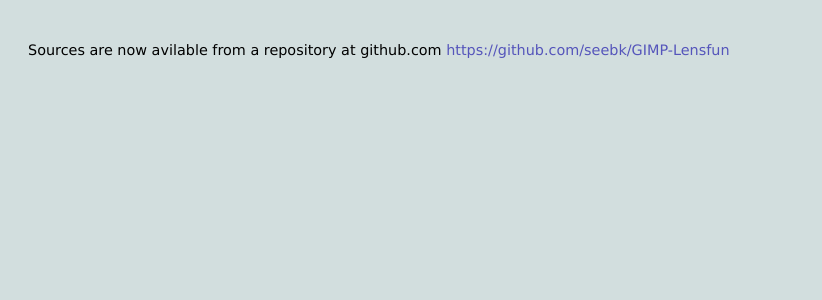
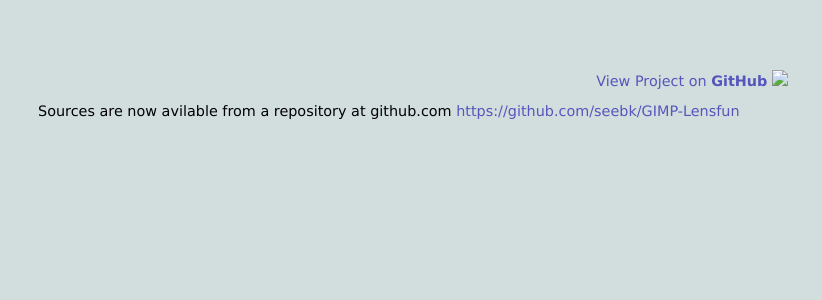
Before and after one commit to seebk/GIMP-Lensfun, a Jekyll site: the page built from _posts/2012-02-02-Github.md, in a window 1280 px wide. Shown: the top 300 px of the page, without its empty margins (0-822 px from the left). Built offline with Jekyll 4.4.1, drawn with Linux system fonts in a browser that asks for light colours; Markdown is read by kramdown in place of the engine named in the settings.

Commit message:
Add GitHub logo and link to project page in the header

```diff
--- a/_layouts/default.html
+++ b/_layouts/default.html
@@ -2,7 +2,13 @@
 
 <body>
 
-<div style="padding: 20px; width: 750px;" id="container">
+<div style="padding: 30px; margin-top:40px; width: 750px;" id="container">
+
+    <div style="float:right;">
+        <a href="https://github.com/seebk/GIMP-Lensfun">View Project on <b>GitHub</b> <img src="GitHub-Mark-32px.png"/></a>
+    </div>
+    <br style="clear:right"/>
+
     {{ content }}
 </div>
 
```
Also changed, not shown: GitHub-Mark-32px.png (added).
